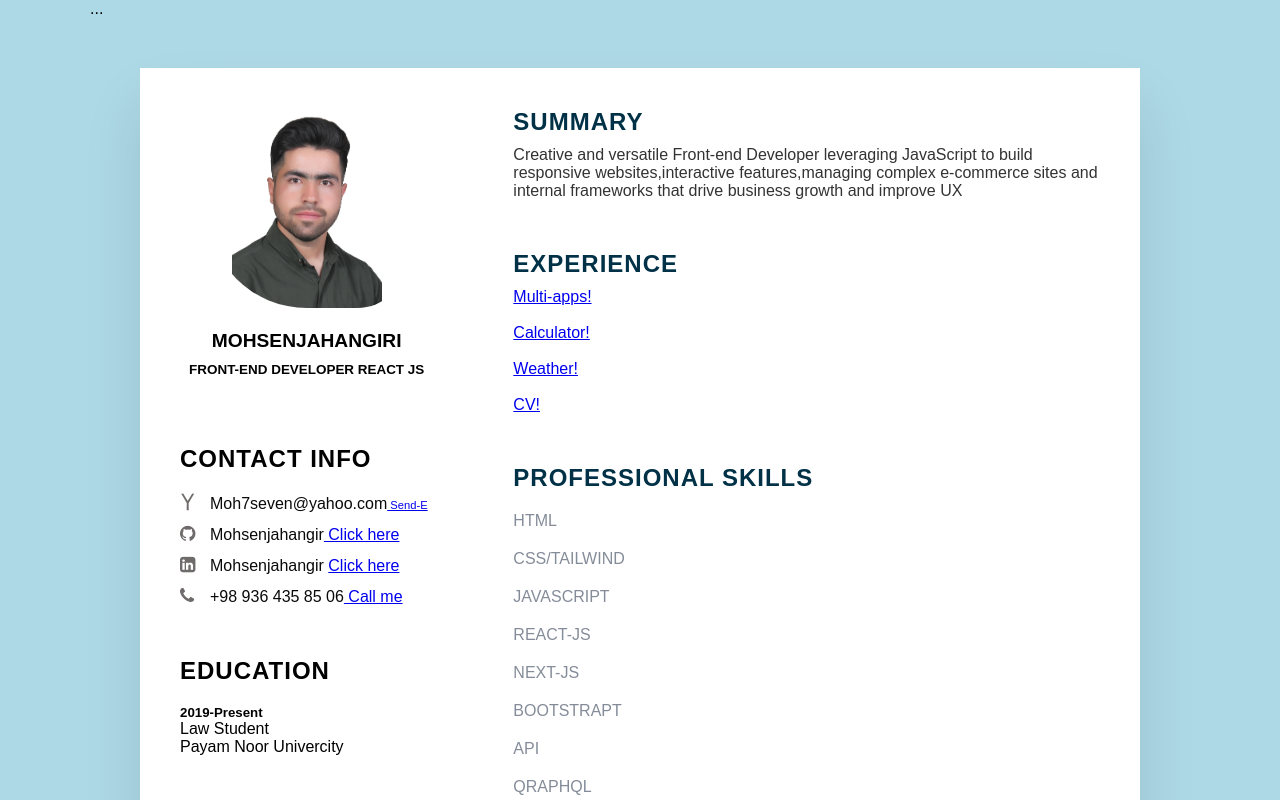
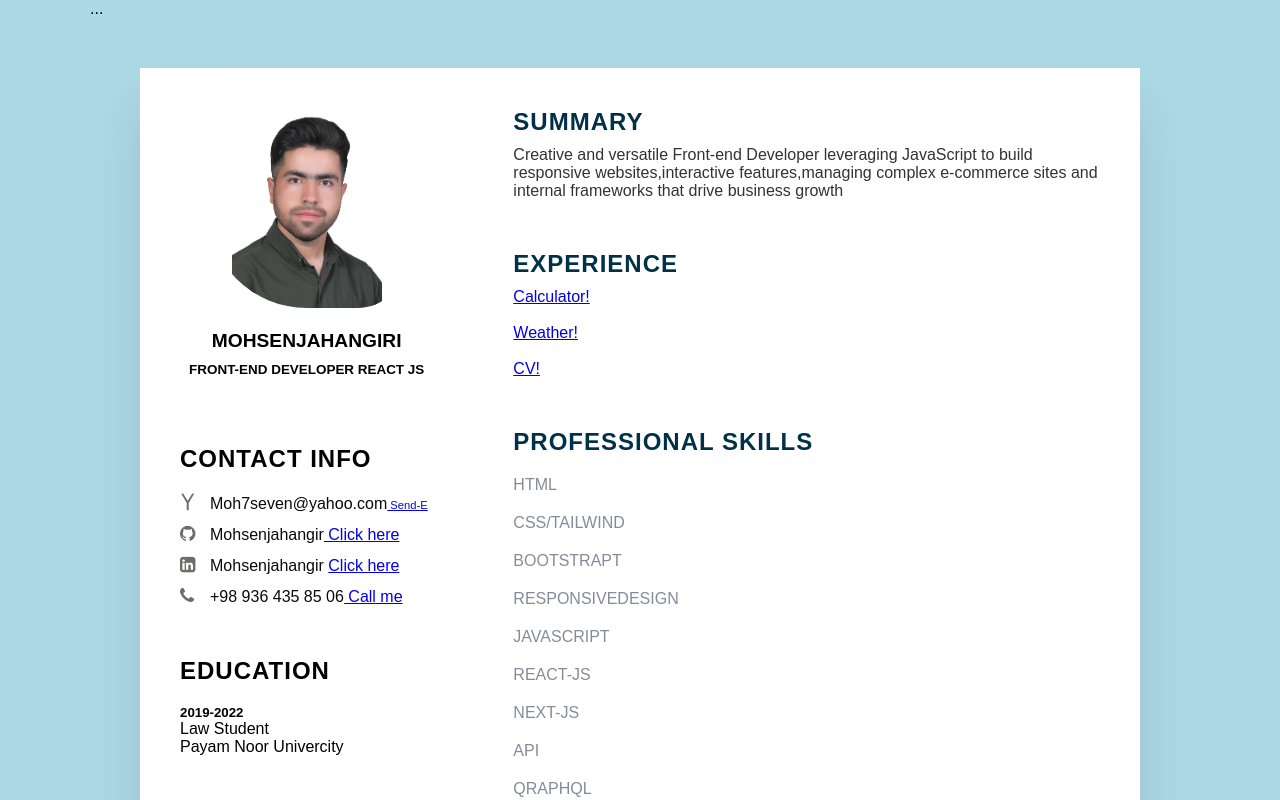
Before and after one commit to mohsenjahangir/resume, a React (Create React App) app: page / in a window 1280 px wide. Shown: the top 800 px of the page. Built offline with nearby package versions, Linux system fonts and the light colour scheme.

Commit message:
edit summary

```diff
--- a/src/App.js
+++ b/src/App.js
@@ -62,7 +62,7 @@ const App = () => {
             </div>
             <ul>
               <li>
-                <h5>2019-present</h5>
+                <h5>2019-2022</h5>
                 <h4>law student</h4>
                 <h4>payam noor univercity</h4>
               </li>
@@ -98,13 +98,12 @@ const App = () => {
           <div className="about">
             <h2 className="title2">summary</h2>
             <p>
-            Creative and versatile Front-end Developer leveraging JavaScript to build responsive websites,interactive features,managing complex e-commerce sites and internal frameworks that drive business growth and improve UX
+            Creative and versatile Front-end Developer leveraging JavaScript to build responsive websites,interactive features,managing complex e-commerce sites and internal frameworks that drive business growth
             </p>
           </div>
           <div className="about">
             <h2 className="title2">experience</h2>
             <p>
-               <a href="https://multiapps-mohsen.vercel.app/">Multi-apps!</a><br/><br/>
                <a href="https://calculator-mohsen.netlify.app/">Calculator!</a>
                <br/><br/><a href="https://mohsen-weather.netlify.app">Weather!</a>
                {/* <br/><br/><a href="https://effortless-zabaione-df968e.netlify.app">Todo!</a> */}
@@ -129,11 +128,29 @@ const App = () => {
               </div>
             </div>
             <div className="box">
+              <h4>bootstrapt</h4>
+              <div className="percent2">
+                <div style={{width: "100%"}}></div>
+              </div>
+            </div>
+            <div className="box">
+              <h4>responsivedesign</h4>
+              <div className="percent2">
+                <div style={{width: "100%"}}></div>
+              </div>
+            </div>
+            <div className="box">
               <h4>javascript</h4>
               <div className="percent2">
                 <div style={{width: "100%"}}></div>
               </div>
             </div>
+            {/* <div className="box">
+              <h4>typescript</h4>
+              <div className="percent2">
+                <div style={{width: "100%"}}></div>
+              </div>
+            </div> */}
             <div className="box">
               <h4>React-JS</h4>
               <div className="percent2">
@@ -146,12 +163,24 @@ const App = () => {
                 <div style={{width: "100%"}}></div>
               </div>
             </div>
-            <div className="box">
-              <h4>bootstrapt</h4>
+            {/* <div className="box">
+              <h4>redux</h4>
               <div className="percent2">
                 <div style={{width: "100%"}}></div>
               </div>
             </div>
+            <div className="box">
+              <h4>redux-saga</h4>
+              <div className="percent2">
+                <div style={{width: "100%"}}></div>
+              </div>
+            </div>
+            <div className="box">
+              <h4>redux-thunk</h4>
+              <div className="percent2">
+                <div style={{width: "100%"}}></div>
+              </div>
+            </div> */}
             <div className="box">
               <h4>API</h4>
               <div className="percent2">
```
